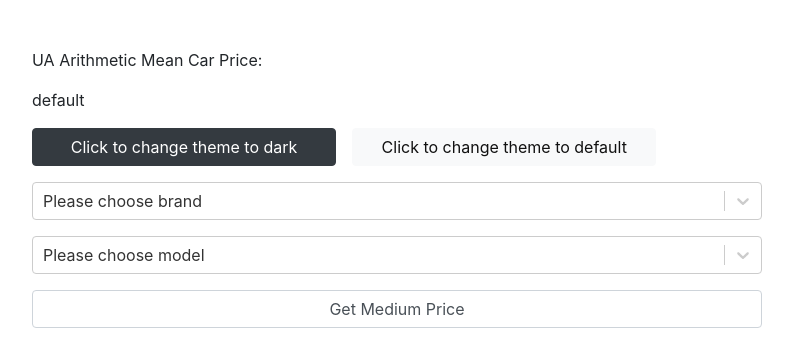
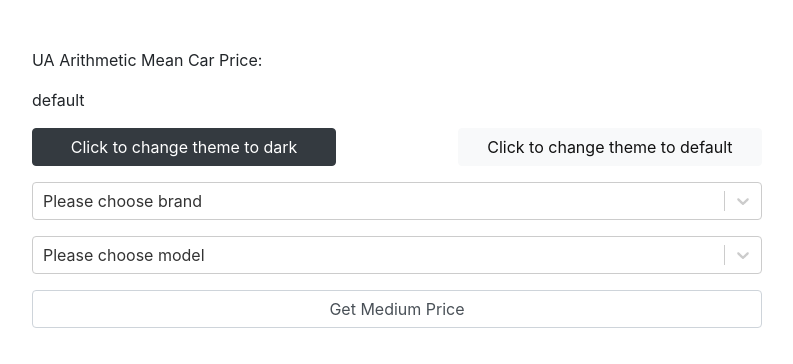
Before and after one commit to yaroslavlopush/carsexample, a React app: page / in a window 1280 px wide. Shown: the whole page, without its empty margins (148-941 px from the left). Built offline with nearby package versions, Linux system fonts and the light colour scheme; no server answers.

Commit message:
add base css file via link in head

```diff
--- /dev/null
+++ b/src/css/style.css
@@ -0,0 +1,8 @@
+.theme {
+    display: flex;
+    justify-content: space-between;
+}
+
+.theme button {
+    cursor: pointer;
+}
--- a/src/index.html
+++ b/src/index.html
@@ -3,7 +3,8 @@
 <head>
     <meta charset="utf-8">
     <link rel="stylesheet" href="https://maxcdn.bootstrapcdn.com/bootstrap/4.0.0-beta.2/css/bootstrap.min.css" >
-    <title>How to set up React, Webpack, and Babel</title>
+    <link rel="stylesheet" href="/src/css/style.css">
+    <title>How to set up React, Webpack, and Babel aaa</title>
 </head>
 <body>
     <div class="container">
--- a/src/js/components/smallComponents/changeTheme.js
+++ b/src/js/components/smallComponents/changeTheme.js
@@ -10,7 +10,7 @@ const ChangeTheme = () => {
   }
 
   return (
-    <div>
+    <div className="theme">
         <button className="btn btn-dark mr-3 col-md-5" onClick={() => changeTheme('dark')}>Click to change theme to dark</button>
         <button className="btn btn-light col-md-5" onClick={() => changeTheme('default')}>Click to change theme to default</button>
     </div>
```
Also changed, not shown: dist/index.html.
